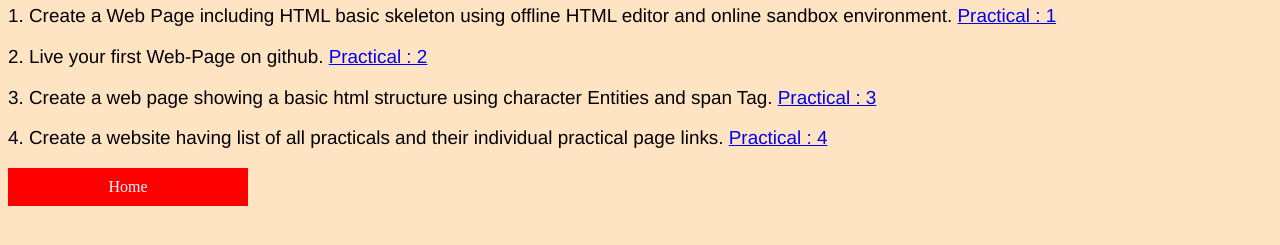
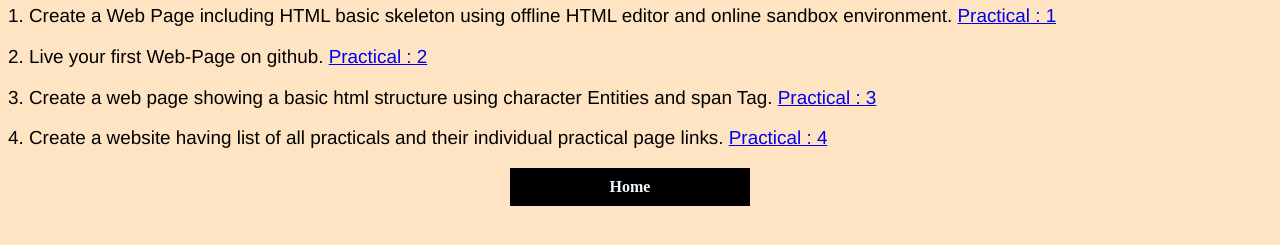
Before and after one commit to sainiprathmesh/Fullstack-Practical, a plain HTML site: page p/p4.html in a window 1280 px wide. Shown: the part 495-740 px from the top of the page. Drawn offline with Linux system fonts and the light colour scheme.

Commit message:
final done

```diff
--- a/p/p4.html
+++ b/p/p4.html
@@ -7,7 +7,7 @@
     <style>
         #button1 {
             padding: 10px 20px;
-            background-color: red;
+            background-color: black;
             color: aliceblue;
             text-decoration: none;
             display: inline-block;
@@ -17,7 +17,7 @@
         }
 
         #button1:hover {
-            border: 1px solid red;
+            border: 1px solid black;
             color: black;
             background-color: white;
         }
@@ -48,6 +48,7 @@
     individual practical page links.
     <a href="p/p4.html">Practical : 4</a></p>
 
-<a href="index.html" id="button1">Home</a>
+<p align="center"><a href="index.html" id="button1"><b>Home</b></a></p>
+
 </body>
 </html>
```
